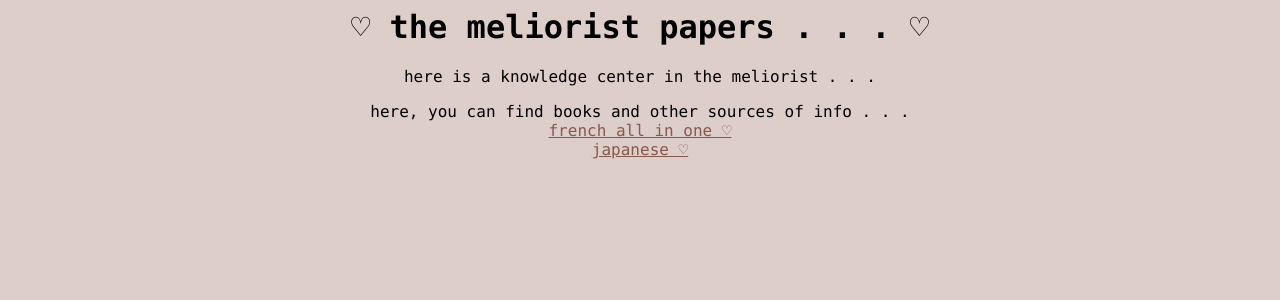
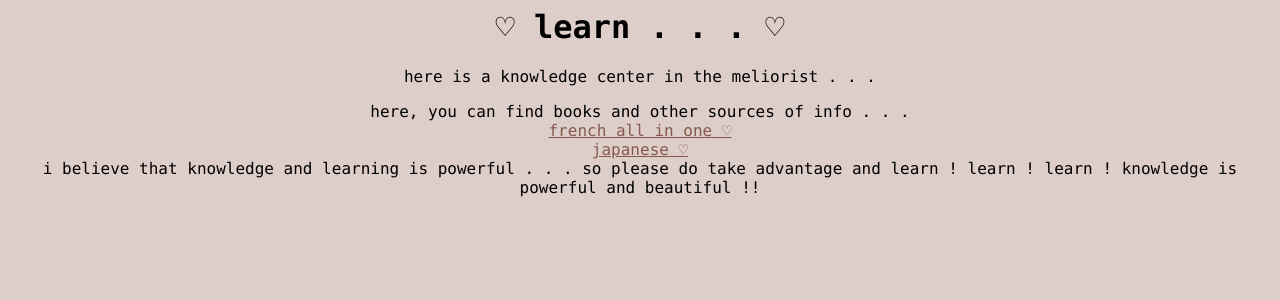
Before and after one commit to the-meliorist/the-meliorist.github.io, a Jekyll site: the page knowledge.html, which Jekyll copies as it is, in a window 1280 px wide. Shown: the top 300 px of the page. Built offline with Jekyll 4.4.1, drawn with Linux system fonts in a browser that asks for light colours.

Commit message:
Update knowledge.html

```diff
--- a/knowledge.html
+++ b/knowledge.html
@@ -12,9 +12,10 @@ body {
   <body>
 
    <div align="center"> <font face="Lucida Console" size="3">
-    <h1>♡ the meliorist papers . . . ♡</h1>
+    <h1>♡ learn . . . ♡</h1>
 
     <p> here is a knowledge center in the meliorist . . . <br>
     <p> here, you can find books and other sources of info . . . <br>
         <a href="french.pdf" style="color:#85594e"> french all in one ♡</a> <br>
         <a href="japanese.pdf" style="color:#85594e"> japanese ♡</a> <br>
+        i believe that knowledge and learning is powerful . . . so please do take advantage and learn ! learn ! learn ! knowledge is powerful and beautiful !!
```
